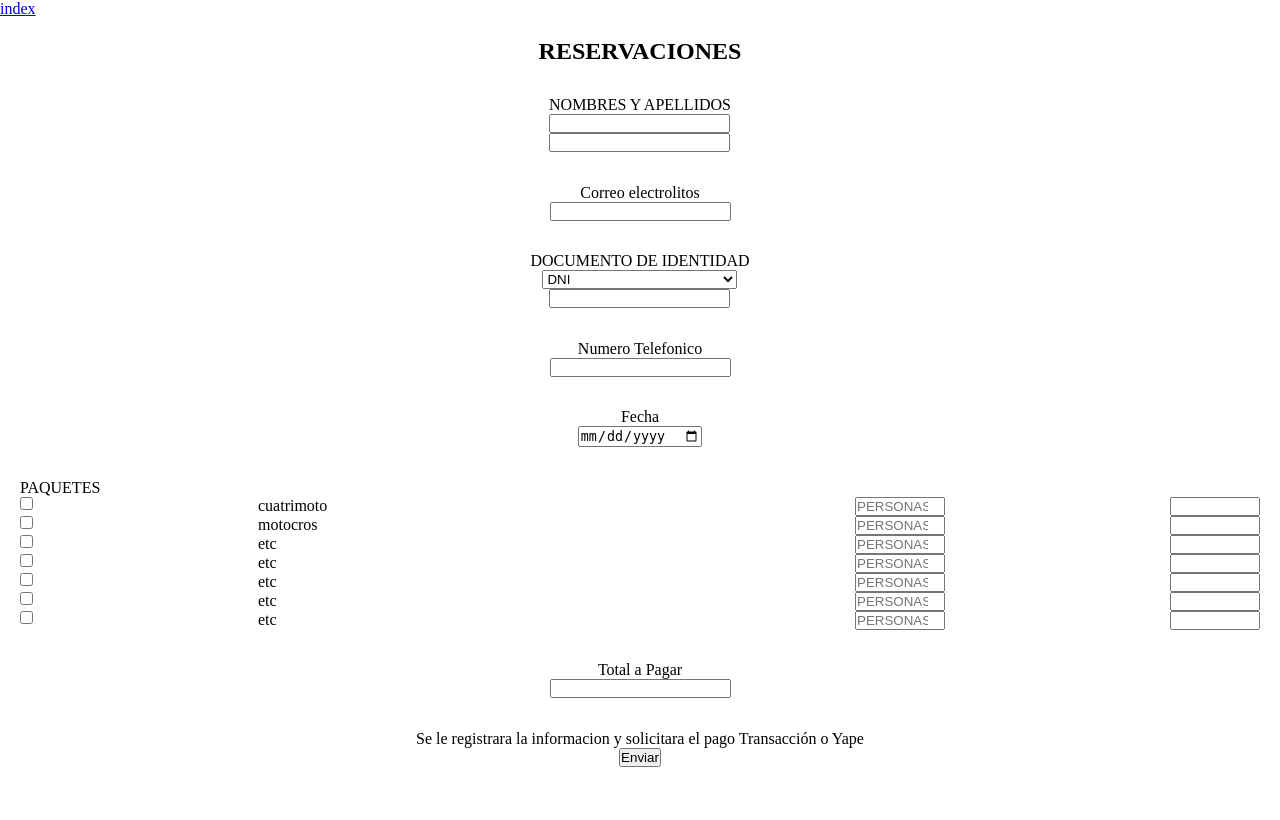
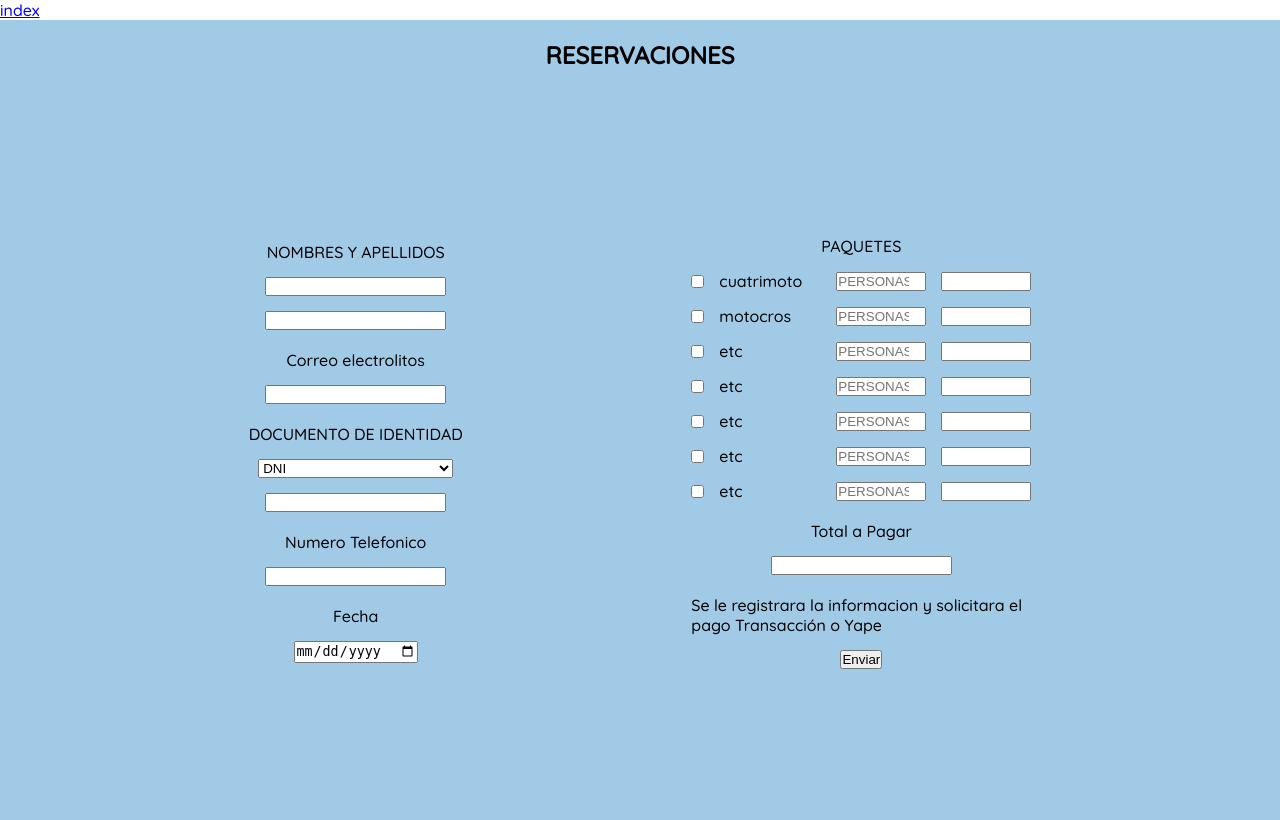
Before and after one commit to Padinjavier/page-of-a-shop, a PHP site: page /pagos.html in a window 1280 px wide. Before the commit the page ends 767 px from the top, so only its background shows below. Run offline with PHP 8.4, Linux system fonts and the light colour scheme.

Commit message:
seccion pagos con css

```diff
--- a/assets/CSS/pagos.css
+++ b/assets/CSS/pagos.css
@@ -1,19 +1,26 @@
+@import url('https://fonts.googleapis.com/css2?family=Quicksand:wght@500&display=swap');
 *{
     padding: 0;
     margin: 0;
     box-sizing: border-box;
 }
+:root{
+    --font-family: 'Quicksand', sans-serif;
+}
 body{
     width: 100%;
     height: 100vh;
+    font-family: var(--font-family);
 }
 main{
     width: 100%;
-    height: 100%;
+    height: auto;
     display: flex;
     flex-direction: column;
     align-items: center;
     padding: 20px;
+    background: #a1cae7;
+    row-gap: 35px;
 }
 form{
     width: 100%;
@@ -22,27 +29,55 @@ form{
     flex-direction: column;
     align-items: center;
     justify-content: space-evenly;
+    row-gap: 30px;
 }
 label{
+    width: 100%;
     display: flex;
     flex-direction: column;
     align-items: center;
+    row-gap: 15px;
 }
 label[for='deportes'] input[type="text"],
 label[for='deportes'] input[type="number"]{
     width: 90px;
 }
-label[for='deportes'] {
-    width: 100%;
-    display: flex;
-    align-items: flex-start;
-}
 label[for='deportes'] p{
     width: 100%;
     display: flex;
-    align-items: flex-start;
+    align-items: center;
     justify-content: space-between;
 }
 label[for='deportes'] span {
     width: 30%;
 }
+.part_uno{
+    display: flex;
+    flex-direction: column;
+    align-items: center;
+    row-gap: 20px;
+}
+.part_dos {
+    width: 340px;
+    display: flex;
+    flex-direction: column;
+    align-items: center;
+    row-gap: 20px;
+}
+
+
+
+
+@media (min-width: 680px) {
+    main{
+        height: 100%;
+    }
+    form{
+        flex-direction: row;
+    }
+}
+
+@media screen and (min-width: 768px) {
+
+
+}
--- a/pagos.html
+++ b/pagos.html
@@ -14,6 +14,7 @@
     <main>
         <h2>RESERVACIONES</h2>
         <form action="" method="post">
+            <div class="part_uno">
                 <label for="">NOMBRES Y APELLIDOS
                     <input type="text" name="nombre">
                     <input type="text" name="apellido">
@@ -33,6 +34,9 @@
                     <input type="tel" name="" id="">
                 </label>
                 <label>Fecha<input type="date" name="date" id="date"></label>
+
+            </div>
+            <div class="part_dos">
                 <label for="deportes">
                     PAQUETES
                     <p><input type="checkbox" name="" id=""><span>cuatrimoto</span><input type="number" name="" id="" min="1" placeholder="PERSONAS"> <input type="text" name="" id="" readonly></p>
@@ -51,6 +55,7 @@
                     Se le registrara la informacion y solicitara el pago Transacción o Yape
                     <input type="submit" value="Enviar">
                 </label>
+            </div>
         </form>
     </main>
 </body>
```
Also changed, not shown: README.md, readme/Captura de pantalla 2022-06-11 142116.png (added). Lines whose indentation alone changed are shown as unchanged.
